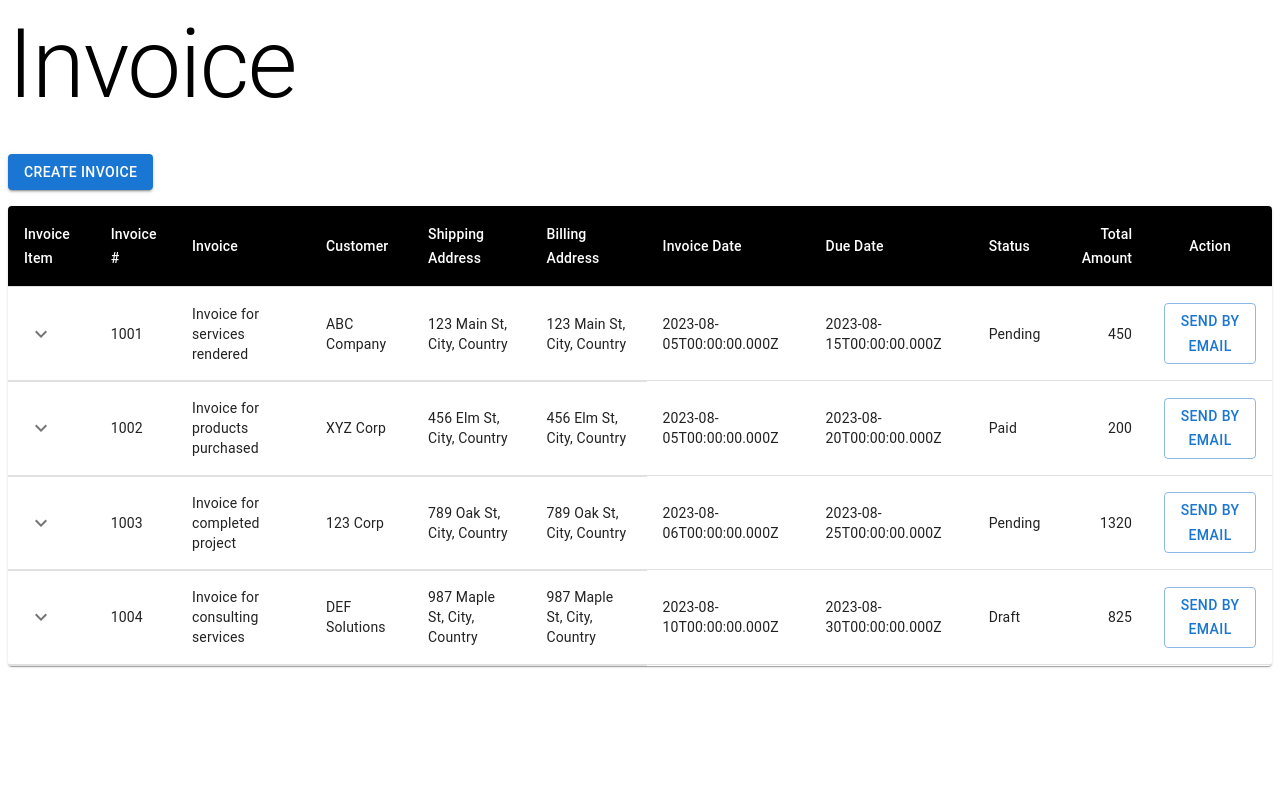
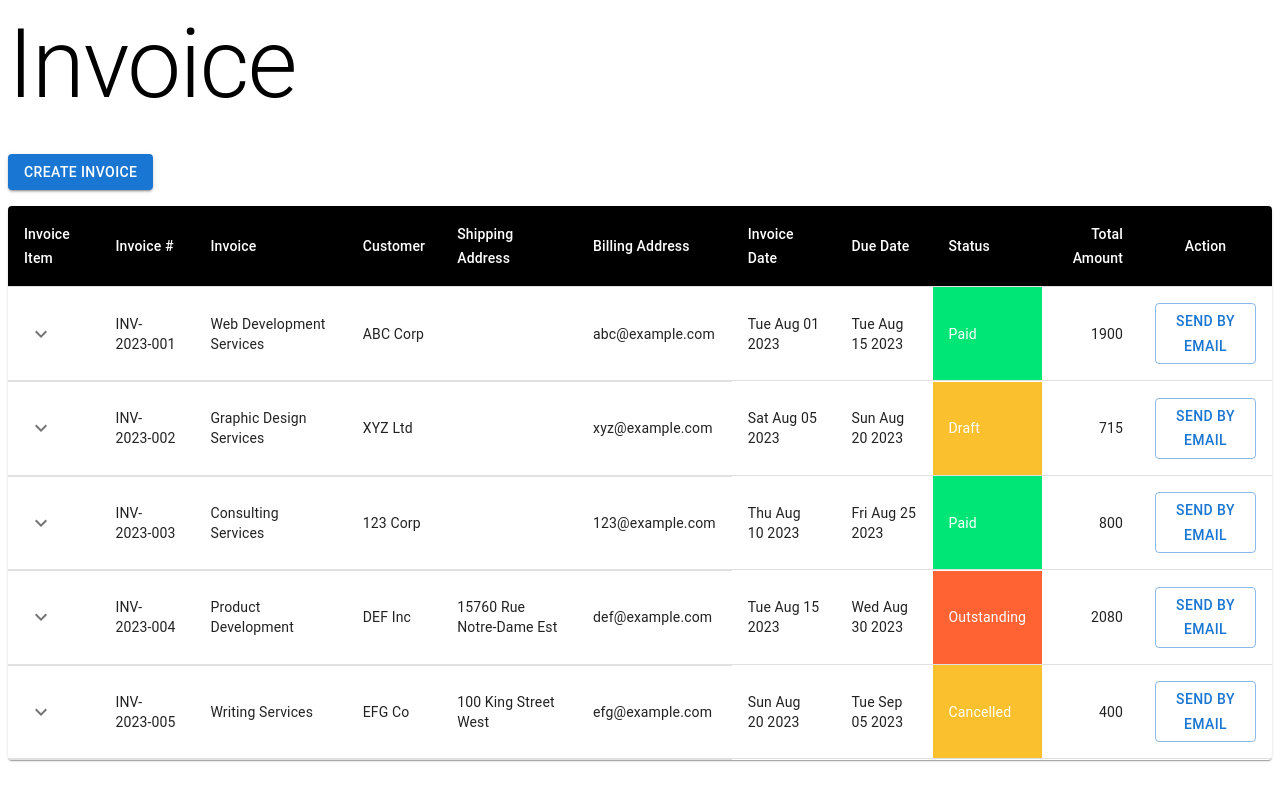
Before and after one commit to maxchu0523/invoicing-app, a React (Vite) app: page /invoice in a window 1280 px wide. Built offline with nearby package versions, Linux system fonts and the light colour scheme; data requests are answered from the project's data file.

Commit message:
update md, re-structure file, ui fix

```diff
--- a/mock-api.json
+++ b/mock-api.json
@@ -1,116 +1,140 @@
 {
   "invoice": [
     {
-      "id": 1,
-      "invoiceNumber": 1001,
-      "description": "Invoice for services rendered",
-      "customerName": "ABC Company",
-      "billingAddress": "123 Main St, City, Country",
-      "shippingAddress": "123 Main St, City, Country",
-      "invoiceDate": "2023-08-05T00:00:00.000Z",
-      "dueDate": "2023-08-15T00:00:00.000Z",
+      "id": "1",
+      "invoiceNumber": "INV-2023-001",
+      "description": "Web Development Services",
+      "customerName": "ABC Corp",
+      "billingAddress": "abc@example.com",
+      "notes": "Please make payment by the due date.",
+      "invoiceDate": "2023-08-01T00:00:00Z",
+      "dueDate": "2023-08-15T00:00:00Z",
       "invoiceItems": [
         {
-          "invoiceItemId": 101,
-          "invoiceId": 1,
-          "id": 1,
-          "name": "Service A",
-          "description": "Labor service",
-          "type": "Labor",
-          "quantity": 5,
+          "invoiceId": "1",
+          "id": "101",
+          "description": "Frontend Development",
+          "type": "LABOR",
+          "quantity": 20,
           "rate": 50
         },
         {
-          "invoiceItemId": 102,
-          "invoiceId": 1,
-          "id": 2,
-          "name": "Material B",
-          "description": "Material product",
-          "type": "Material",
-          "quantity": 10,
-          "rate": 20
-        }
-      ],
-      "status": "Pending"
-    },
-    {
-      "id": 2,
-      "invoiceNumber": 1002,
-      "description": "Invoice for products purchased",
-      "customerName": "XYZ Corp",
-      "billingAddress": "456 Elm St, City, Country",
-      "shippingAddress": "456 Elm St, City, Country",
-      "invoiceDate": "2023-08-05T00:00:00.000Z",
-      "dueDate": "2023-08-20T00:00:00.000Z",
-      "invoiceItems": [
-        {
-          "invoiceItemId": 103,
-          "invoiceId": 2,
-          "id": 3,
-          "name": "Product C",
-          "description": "Material product",
-          "type": "Material",
-          "quantity": 8,
-          "rate": 25
+          "invoiceId": "1",
+          "id": "102",
+          "description": "Backend Development",
+          "type": "LABOR",
+          "quantity": 15,
+          "rate": 60
         }
       ],
       "status": "Paid"
     },
     {
-      "id": 3,
-      "invoiceNumber": 1003,
-      "description": "Invoice for completed project",
-      "customerName": "123 Corp",
-      "billingAddress": "789 Oak St, City, Country",
-      "shippingAddress": "789 Oak St, City, Country",
-      "invoiceDate": "2023-08-06T00:00:00.000Z",
-      "dueDate": "2023-08-25T00:00:00.000Z",
+      "id": "2",
+      "invoiceNumber": "INV-2023-002",
+      "description": "Graphic Design Services",
+      "customerName": "XYZ Ltd",
+      "billingAddress": "xyz@example.com",
+      "invoiceDate": "2023-08-05T00:00:00Z",
+      "dueDate": "2023-08-20T00:00:00Z",
       "invoiceItems": [
         {
-          "invoiceItemId": 104,
-          "invoiceId": 3,
-          "id": 4,
-          "name": "Service D",
-          "description": "Labor service",
-          "type": "Labor",
-          "quantity": 12,
-          "rate": 60
+          "invoiceId": "2",
+          "id": "201",
+          "description": "Logo Design",
+          "type": "LABOR",
+          "quantity": 5,
+          "rate": 75
         },
         {
-          "invoiceItemId": 105,
-          "invoiceId": 3,
-          "id": 5,
-          "name": "Material E",
-          "description": "Material product",
-          "type": "Material",
-          "quantity": 20,
-          "rate": 30
-        }
-      ],
-      "status": "Pending"
-    },
-    {
-      "id": 4,
-      "invoiceNumber": 1004,
-      "description": "Invoice for consulting services",
-      "customerName": "DEF Solutions",
-      "billingAddress": "987 Maple St, City, Country",
-      "shippingAddress": "987 Maple St, City, Country",
-      "invoiceDate": "2023-08-10T00:00:00.000Z",
-      "dueDate": "2023-08-30T00:00:00.000Z",
-      "invoiceItems": [
+          "invoiceId": "2",
+          "id": "202",
+          "description": "Banner Design",
+          "type": "LABOR",
+          "quantity": 3,
+          "rate": 80
+        },
         {
-          "invoiceItemId": 106,
-          "invoiceId": 4,
-          "id": 6,
-          "name": "Service F",
-          "description": "Labor service",
-          "type": "Labor",
-          "quantity": 15,
-          "rate": 55
+          "invoiceId": "2",
+          "id": "203",
+          "description": "Stock Photos",
+          "type": "MATERIAL",
+          "quantity": 10,
+          "rate": 10
         }
       ],
       "status": "Draft"
+    },
+    {
+      "id": "3",
+      "invoiceNumber": "INV-2023-003",
+      "description": "Consulting Services",
+      "customerName": "123 Corp",
+      "billingAddress": "123@example.com",
+      "invoiceDate": "2023-08-10T00:00:00Z",
+      "dueDate": "2023-08-25T00:00:00Z",
+      "invoiceItems": [
+        {
+          "invoiceId": "3",
+          "id": "301",
+          "description": "Business Strategy",
+          "type": "LABOR",
+          "quantity": 8,
+          "rate": 100
+        }
+      ],
+      "status": "Paid"
+    },
+    {
+      "id": "4",
+      "invoiceNumber": "INV-2023-004",
+      "description": "Product Development",
+      "customerName": "DEF Inc",
+      "billingAddress": "def@example.com",
+      "shippingAddress": "15760 Rue Notre-Dame Est",
+      "notes": "Thank you for your business!",
+      "invoiceDate": "2023-08-15T00:00:00Z",
+      "dueDate": "2023-08-30T00:00:00Z",
+      "invoiceItems": [
+        {
+          "invoiceId": "4",
+          "id": "401",
+          "description": "Prototype Design",
+          "type": "LABOR",
+          "quantity": 12,
+          "rate": 90
+        },
+        {
+          "invoiceId": "4",
+          "id": "402",
+          "description": "Raw Materials",
+          "type": "MATERIAL",
+          "quantity": 500,
+          "rate": 2
+        }
+      ],
+      "status": "Outstanding"
+    },
+    {
+      "id": "5",
+      "invoiceNumber": "INV-2023-005",
+      "description": "Writing Services",
+      "customerName": "EFG Co",
+      "billingAddress": "efg@example.com",
+      "shippingAddress" : "100 King Street West",
+      "invoiceDate": "2023-08-20T00:00:00Z",
+      "dueDate": "2023-09-05T00:00:00Z",
+      "invoiceItems": [
+        {
+          "invoiceId": "5",
+          "id": "501",
+          "description": "Content Creation",
+          "type": "LABOR",
+          "quantity": 10,
+          "rate": 40
+        }
+      ],
+      "status": "Cancelled"
     }
   ]
 }
--- a/src/api.ts
+++ b/src/api.ts
@@ -1,5 +1,5 @@
 import axios from "axios";
-import { Invoice } from "./components/Invoice/IInvoice";
+import { Invoice } from "./interface/IInvoice";
 
 const domain = "http://localhost:3000/"
 
--- a/src/components/Invoice/InvoiceControlBar.tsx
+++ b/src/components/Invoice/InvoiceControlBar.tsx
@@ -16,7 +16,7 @@ function InvoiceControlBar() {
 
             <ButtonWrapper>
                 <Link to="detail" >
-                    <Button variant="contained" color="primary">
+                    <Button role="button" name="Create Invoice" variant="contained" color="primary">
                         Create Invoice
                     </Button>
                 </Link>
--- a/src/components/Invoice/InvoiceDetail.tsx
+++ b/src/components/Invoice/InvoiceDetail.tsx
@@ -3,12 +3,12 @@
 import { Box, Button, FormControl, InputLabel, MenuItem, Select, TextField, Typography, styled } from "@mui/material"
 import { useNavigate, useParams } from "react-router-dom";
 import { useForm, SubmitHandler, Controller } from "react-hook-form";
-import { Invoice, InvoiceItem, InvoiceItemType, InvoiceStatus } from "./IInvoice";
+import { Invoice, InvoiceItem, InvoiceStatus } from "../../interface/IInvoice";
 import { DatePicker } from '@mui/x-date-pickers/DatePicker';
 import { useEffect, useState } from "react";
 import dayjs from 'dayjs';
 import InvoiceItemTable from "./InvoiceItemTable";
-import { getEmptyInvoice } from "./InvoiceService";
+import { getEmptyInvoice } from "../../services/InvoiceService";
 import { postInvoice } from "../../api";
 
 function InvoiceDetail() {
@@ -89,7 +89,7 @@ function InvoiceDetail() {
                             control={control}
                             defaultValue={invoice.invoiceNumber}
                             render={({ field }) => (
-                                <TextField required label="Invoice #" {...field} />
+                                <TextField required label="Invoice #" data-testid="invoice-number" {...field} />
                             )}
                         />
 
@@ -98,7 +98,7 @@ function InvoiceDetail() {
                             control={control}
                             defaultValue={invoice.description}
                             render={({ field }) => (
-                                <TextField required label="Description" {...field} fullWidth />
+                                <TextField required label="Description" data-testid="description" {...field} fullWidth />
                             )}
                         />
 
@@ -109,7 +109,7 @@ function InvoiceDetail() {
                             control={control}
                             defaultValue={invoice.notes}
                             render={({ field }) => (
-                                <TextField label="Notes" {...field} rows={8} />
+                                <TextField label="Notes" {...field}  rows={8} data-testid="notes" multiline fullWidth />
                             )}
                         />
 
@@ -121,7 +121,7 @@ function InvoiceDetail() {
                             control={control}
                             defaultValue={invoice.customerName}
                             render={({ field }) => (
-                                <TextField required label="Customer Name" {...field} />
+                                <TextField required label="Customer Name" {...field} data-testid="customer-name" />
                             )}
                         />
 
@@ -131,7 +131,7 @@ function InvoiceDetail() {
                             control={control}
                             defaultValue={invoice.billingAddress}
                             render={({ field }) => (
-                                <TextField required label="Billing Address" {...field} />
+                                <TextField required label="Billing Address" {...field} data-testid="billing-address" />
                             )}
                         />
 
@@ -141,7 +141,7 @@ function InvoiceDetail() {
                             control={control}
                             defaultValue={invoice.shippingAddress}
                             render={({ field }) => (
-                                <TextField label="Shipping Address" {...field} />
+                                <TextField label="Shipping Address" {...field} data-testid="shipping-address" />
                             )}
                         />
 
--- a/src/components/Invoice/InvoiceEmail.tsx
+++ b/src/components/Invoice/InvoiceEmail.tsx
@@ -1,8 +1,8 @@
 import { useEffect, useState } from 'react';
-import { Invoice } from './IInvoice';
+import { Invoice } from '../../interface/IInvoice';
 import { useParams } from 'react-router-dom';
 import { getInvoice } from '../../api';
-import { getInvoiceAmount } from './InvoiceService';
+import { getInvoiceAmount } from '../../services/InvoiceService';
 import { Button } from '@mui/material';
 
 interface InvoiceEmailProps {
--- a/src/components/Invoice/InvoiceItemTable.tsx
+++ b/src/components/Invoice/InvoiceItemTable.tsx
@@ -1,5 +1,5 @@
 import { Box, Button, FormControl, Input, InputLabel, MenuItem, Paper, Select, Table, TableBody, TableCell, TableContainer, TableHead, TableRow, TextField, Typography, styled, tableCellClasses } from '@mui/material';
-import { InvoiceItem, InvoiceItemType } from './IInvoice';
+import { InvoiceItem, InvoiceItemType } from '../../interface/IInvoice';
 import { Controller, SubmitHandler, useForm } from 'react-hook-form';
 import { v4 as uuidv4 } from 'uuid';
 import { useEffect } from 'react';
@@ -44,7 +44,7 @@ function AddInvoiceItem(addInvoiceItemProp: AddInvoiceItemProp) {
                 name="description"
                 control={control}
                 defaultValue=""
-                render={({ field }) => <TextField required {...field} label="Description" />}
+                render={({ field }) => <TextField data-testid="invoice-item-description" required {...field} label="Description" />}
             />
 
             <Controller
@@ -65,18 +65,18 @@ function AddInvoiceItem(addInvoiceItemProp: AddInvoiceItemProp) {
             <Controller
                 name="quantity"
                 control={control}
-                render={({ field }) => <TextField required {...field} label="Quantity" type="number" />}
+                render={({ field }) => <TextField  data-testid="quantity" required {...field} label="Quantity" type="number" InputProps={{ inputProps: { min: 0} }}/>}
             />
 
             <Controller
                 name="rate"
                 control={control}
-                render={({ field }) => <TextField required {...field} label="Rate" type="number" />}
+                render={({ field }) => <TextField data-testid="rate" required {...field} label="Rate" type="number" InputProps={{ inputProps: { min: 0} }}/>}
             />
 
             <br></br>
             <Button type="submit" variant="contained" color="primary">
-                Add Invoice Item
+                Add
             </Button>
         </Box>
     );
--- a/src/components/Invoice/InvoiceTable.tsx
+++ b/src/components/Invoice/InvoiceTable.tsx
@@ -13,15 +13,34 @@ import KeyboardArrowUpIcon from '@mui/icons-material/KeyboardArrowUp';
 import { styled } from '@mui/material/styles';
 import { getInvoices } from '../../api';
 import { useEffect, useState } from 'react';
-import { Invoice } from './IInvoice';
+import { Invoice, InvoiceStatus } from '../../interface/IInvoice';
 import InvoiceItemTable from './InvoiceItemTable';
-import { getInvoiceAmount } from './InvoiceService';
+import { getInvoiceAmount } from '../../services/InvoiceService';
 import InvoiceEmail from './InvoiceEmail';
 
 
 function Row(props: { invoice: Invoice }) {
     const invoice = props.invoice;
     const [open, setOpen] = useState(false);
+
+
+    function statusColor(status: string) {
+        switch (status) {
+            case InvoiceStatus.PAID:
+                return '#00e676';
+            case InvoiceStatus.SENT:
+                return '#ffee33';
+            case InvoiceStatus.DRAFT:
+                return '#fbc02d';
+            case InvoiceStatus.OUTSTANDING:
+                return '#ff6333';
+            case InvoiceStatus.CANCELLED:
+                return '#fbc02d';
+            default:
+                return '#ff3d00';
+        }
+    }
+
 
     return (
         <React.Fragment>
@@ -42,9 +61,9 @@ function Row(props: { invoice: Invoice }) {
                 <TableCell align="left">{invoice.customerName}</TableCell>
                 <TableCell align="left">{invoice.shippingAddress}</TableCell>
                 <TableCell align="left">{invoice.billingAddress}</TableCell>
-                <TableCell align="left">{invoice.invoiceDate.toString()}</TableCell>
-                <TableCell align="left">{invoice.dueDate.toString()}</TableCell>
-                <TableCell align="left">{invoice.status}</TableCell>
+                <TableCell align="left">{new Date(invoice.invoiceDate).toDateString()}</TableCell>
+                <TableCell align="left">{new Date(invoice.dueDate).toDateString()}</TableCell>
+                <TableCell align="left" style={{backgroundColor:statusColor(invoice.status), color: 'white',}} >{invoice.status}</TableCell>
                 <TableCell align="right">{getInvoiceAmount(invoice)}</TableCell>
                 <TableCell align="center"><InvoiceEmail invoice={invoice}></InvoiceEmail></TableCell>
             </TableRow>
--- a/src/main.tsx
+++ b/src/main.tsx
@@ -29,7 +29,9 @@ const router = createBrowserRouter([
     path: "/invoice/email/:id",
     element: <InvoiceEmail></InvoiceEmail>,
   },
-]);
+], {
+  basename: "/",
+});
 
 
 ReactDOM.createRoot(document.getElementById('root')!).render(
@@ -37,6 +39,5 @@ ReactDOM.createRoot(document.getElementById('root')!).render(
     <LocalizationProvider dateAdapter={AdapterDayjs}>
       <RouterProvider router={router} />
     </LocalizationProvider>
-
   </React.StrictMode>,
 )
--- a/src/components/Invoice/InvoiceService.tsx
+++ b/src/services/InvoiceService.tsx
@@ -1,4 +1,4 @@
-import { Invoice, InvoiceStatus } from "./IInvoice";
+import { Invoice, InvoiceStatus } from "../interface/IInvoice";
 import { v4 as uuidv4 } from 'uuid';
 
 export function getEmptyInvoice(): Invoice {
```
Also changed, not shown: src/interface/IInvoice.tsx (renamed from src/components/Invoice/IInvoice.tsx), 1 other file (tests, documents, lock files or other folders).
